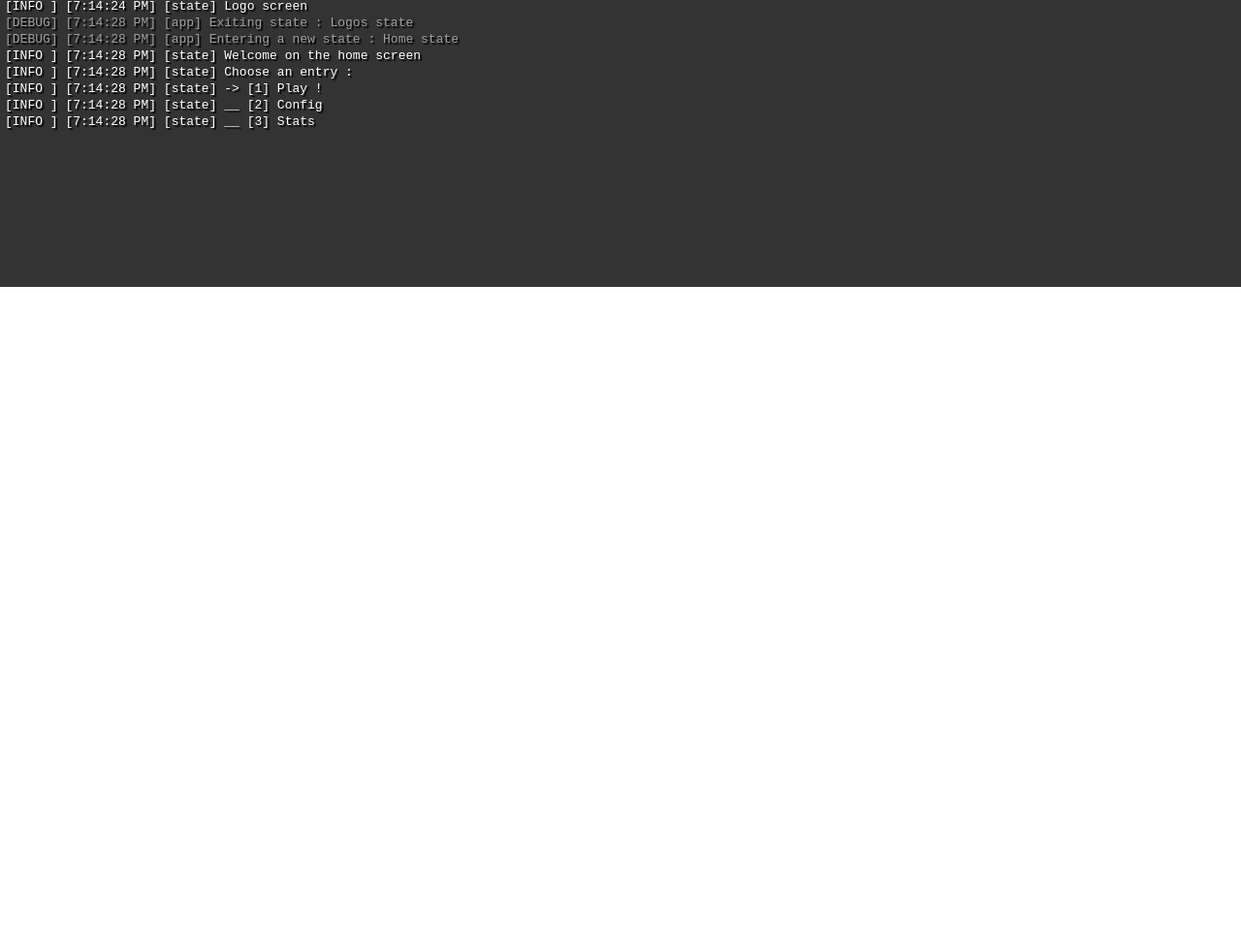
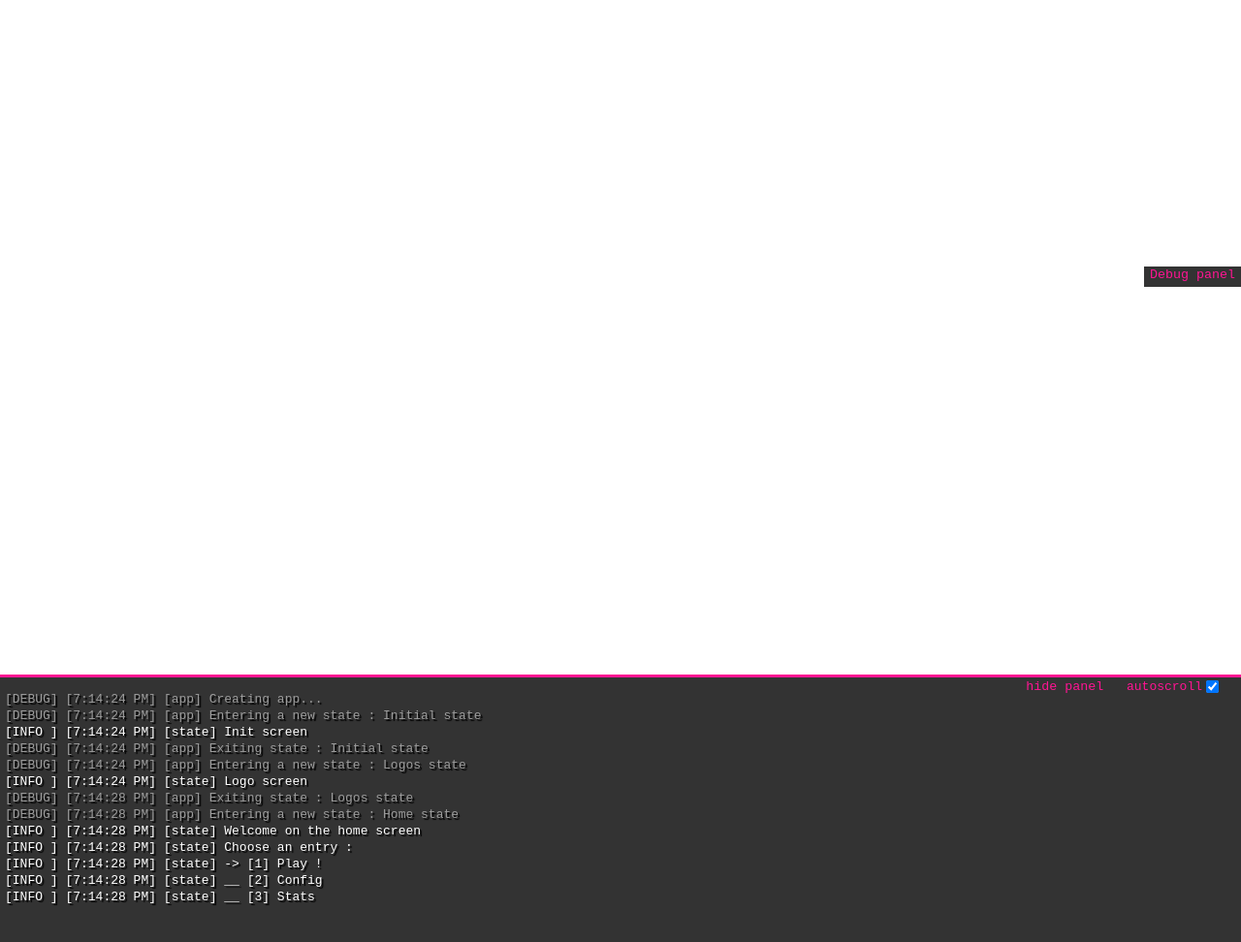
Before and after one commit to Brictarus/basic-web-stuff, a website built with webpack: page src/index.html in a window 1280 px wide. Shown: the part 504-1476 px from the top of the page at 97% size. Before the commit the page ends 800 px from the top, so only its background shows below. Built offline with nearby package versions, Linux system fonts and the light colour scheme.

Commit message:
Add open / close debug panel feature

```diff
--- a/src/index.html
+++ b/src/index.html
@@ -6,11 +6,12 @@
 <div id="main">
     <canvas id="canvas"></canvas>
 </div>
-<div id="debug">
-    <label for="scroll-to-bottom-log">
-        autoscroll
-        <input type="checkbox" id="scroll-to-bottom-log" />
-    </label>
+<div id="debug" class="hidden">
+    <button class="show-debug">Debug panel</button>
+    <div class="button-group">
+        <button class="hide-debug">hide panel</button>
+        <label for="scroll-to-bottom-log">autoscroll<input type="checkbox" id="scroll-to-bottom-log"/></label>
+    </div>
     <div id="logs-container"></div>
 </div>
 </body>
--- a/src/js/index.js
+++ b/src/js/index.js
@@ -13,7 +13,8 @@ window.addEventListener('load', () => {
   };
 
   const initDebug = function () {
-    const autoscrollLogKey = 'logs-autoscroll';
+    const autoscrollLogKey = 'debug-log-autoscroll';
+    const panelVisibleKey = 'debug-panel-visible';
     const debugRoot = document.getElementById('debug');
     const logsContainer = document.getElementById('logs-container');
     const autoscrollLogCheckbox = document.getElementById('scroll-to-bottom-log');
@@ -24,11 +25,25 @@ window.addEventListener('load', () => {
     initAutoscrollLogCheckbox(autoscrollLogKey, autoscrollLogCheckbox);
     new Autoscroller(logsContainer, 10, autoscrollLogCheckbox);
 
+    const showDebugPanel = JSON.parse(localStorage.getItem(panelVisibleKey)) || false;
+    if (showDebugPanel) {
+      debugRoot.classList.remove('hidden');
+    }
+
     document.addEventListener('keydown', (e) => {
       if (e.which === 222) {
         debugRoot.classList.toggle('hidden');
       }
-    })
+    });
+
+    document.querySelector('.hide-debug').addEventListener('click', () => {
+      debugRoot.classList.add('hidden');
+      localStorage.setItem(panelVisibleKey, JSON.stringify(false));
+    });
+    document.querySelector('.show-debug').addEventListener('click', () => {
+      debugRoot.classList.remove('hidden');
+      localStorage.setItem(panelVisibleKey, JSON.stringify(true));
+    });
   };
 
   Logger.setConfig(config.loggers);
--- a/src/styles/main.scss
+++ b/src/styles/main.scss
@@ -33,7 +33,40 @@ body {
     bottom: -100%;
   }
 
-  label[for="scroll-to-bottom-log"] {
+  &.hidden button.show-debug {
+    display: inline-block;
+  }
+
+  .show-debug {
+    position: fixed;
+    bottom: 0;
+    right: 0;
+    padding-bottom: 5px;
+    display: none;
+
+    &:hover {
+      padding-bottom: 10px;
+    }
+  }
+
+  .hide-debug {
+    margin-right: 10px;
+  }
+
+  .hide-debug, .show-debug {
+    background: #333;
+    border: 0;
+    color: #ff1493;
+    font-family: inherit;
+    cursor: pointer;
+    transition: all 300ms cubic-bezier(0.22, 0.61, 0.36, 1);;
+
+    &:hover {
+      background: #555;
+    }
+  }
+
+  .button-group {
     position: absolute;
     right: 20px;
     color: #ff1493;
```
